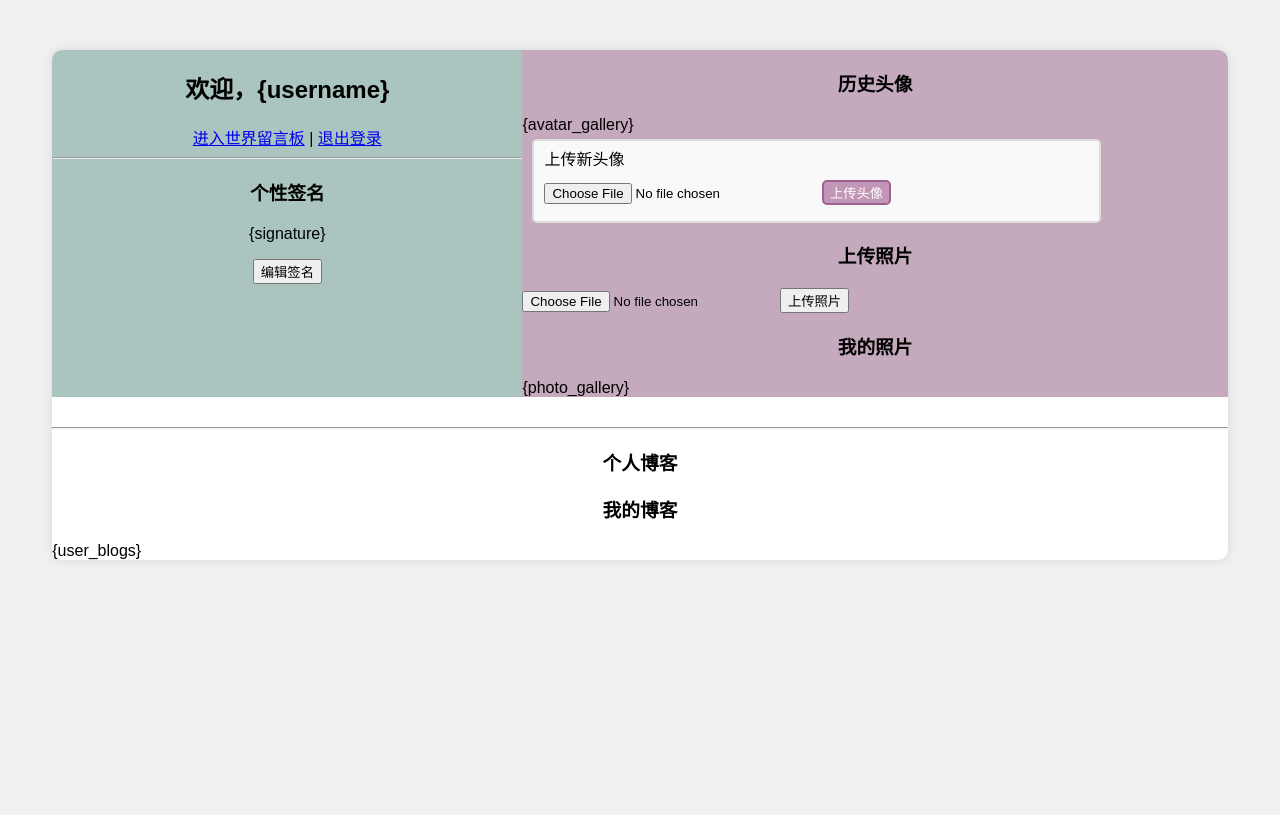
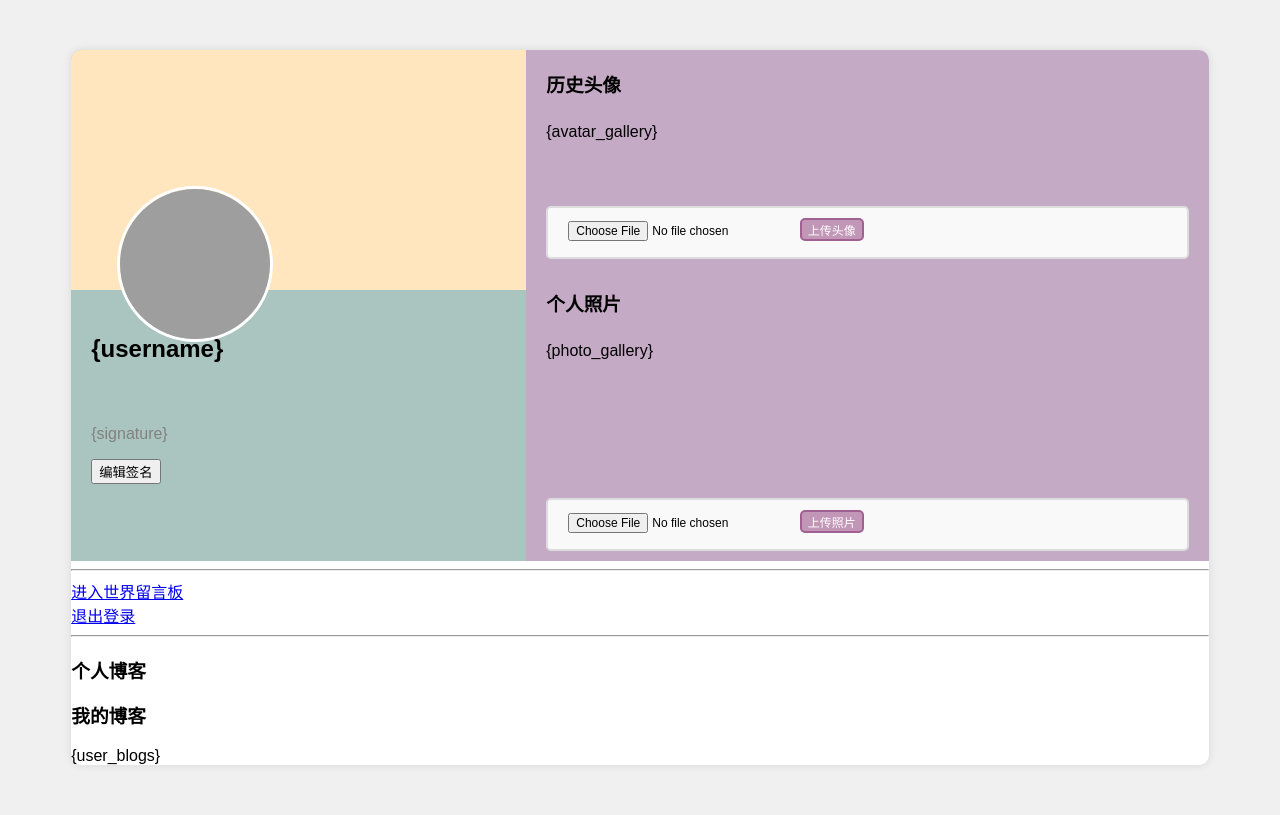
Before and after one commit to pluvo070/PHP-UserProfileSystem, a PHP site: page /user_system/templates/dashboard.tpl.html in a window 1280 px wide. Before the commit the page ends 560 px from the top, so only its background shows below. Run offline with PHP 8.4, Linux system fonts and the light colour scheme; some web fonts are replaced; grey boxes are pictures that could not be loaded.

Commit message:
优化样式

```diff
--- a/user_system/css/dashboard.css
+++ b/user_system/css/dashboard.css
@@ -13,136 +13,177 @@ body {
     font-family: 'MyCustomFont1', sans-serif;
 }
 
-/* dashboard-box.php */
-
 .dashboard-box {
-    /* display: grid;
-    grid-template-columns: repeat(10, 1fr);
-    grid-template-rows: auto;
-    grid-gap: 20px;
-    margin: 0 auto; 	将网格容器在宽屏上居中 */
-    width: 93%;
-    //padding: 20px;
+    width: 90%;
+    min-width: 600px;
     margin: 50px auto;
     background: white;
     box-shadow: 0 0 10px rgba(0, 0, 0, 0.1);
     border-radius: 10px;
 }
 
-.dashboard-box h2 {
-    text-align: center;
-    margin-bottom: 20px;
+
+
+
+/* 个人信息区布局: 包括头像个签和照片 */
+
+#profile-section {
+    display: grid;
+    grid-template-columns: repeat(10, 1fr); /*分为10份*/
+    grid-template-rows: 1fr;
+    grid-gap: 0px;
 }
 
-.dashboard-box h3 {
-    text-align: center;
-    margin-bottom: 20px;
+/* 个人信息区布局左: 当前头像 + 签名 */
+
+#profile-left {
+    grid-area: 1 / 1 / 2 / 5;
+    background-color: #aac5bf;
+    border-radius: 10px 0 0 0; /* 左上角 10px，其他角 0 */
+
+    display: grid;
+    grid-template-columns: repeat(6, 1fr);
+    grid-template-rows: repeat(4, 1fr);
+    grid-gap: 0px;
 }
 
+#profile-left-bg{ /* 头图背景 */
+    grid-area: 1 / 1 / 3 / 7;
+    background-color: #ffe6bf;
+    position: relative;
+    margin: 0;
+    border-radius: 10px 0 0 0; /* 左上角 10px，其他角 0 */
+    z-index: 1; /* 设置 z-index */
+    /*background-image: url('../dashboardbg/1.jpg');*/
+}
 
-/* 当前头像 */
-.dashboard-box img#avatarnow {
-    display: block;        /* 设置为块级元素 */
-    margin: 0 auto;        /* 自动水平居中 */
-    width: 20%;
+#avatarnow { /* 当前头像 */
+    position: absolute;
+    bottom: -22%; /* 向下悬浮一点 */
+    left: 10%;    /* 从左边开始偏移 */
+    width: 45%;
+    max-width: 150px;
+    z-index: 2;
     aspect-ratio: 1; /* 高度等于宽度 */
-    border-radius: 5%; /* 改为50%就是圆形头像 */
+    border-radius: 50%; /* 改为50%就是圆形头像 */
     object-fit: cover; /* 确保图片在框内保持其比例，裁剪多余部分以填满框 */
+    border: 3px solid #ffffff; /* 设置头像边框为 2 像素，颜色为浅灰色 */
+}
+
+#username { /* 用户名 */
+    grid-area: 3 / 1 / 4 / 7;
+    margin: 0;
+    padding: 45px 20px 0 20px;
+}
+
+#signature-display{ /* 个签 */
+    grid-area: 4 / 1 / 5 / 7;
+    margin: 0;
+    padding: 0 20px 0 20px;
+    color: #818181;
+}
+
+#signature-form{
+    padding: 0 0 0 20px;
+}
+
+/* 个人信息区布局右：头像历史 + 照片墙 */
+
+#profile-right {
+    grid-area: 1 / 5 / 2 / 11;
+    background-color: #c5aac5;
+    border-radius: 0 10px 0 0;
+
+    display: grid;
+    grid-template-columns: 1fr;
+    grid-template-rows: repeat(7, 1fr);
+    grid-gap: 0px;
+}
+
+#avatar-h3{
+    grid-area: 1 / 1 / 2 / 2;
+    margin: 0;
+    padding: 20px 20px 0 20px;
+}
+
+#avatar-gallery{ /* 历史头像 */
+    grid-area: 2 / 1 / 3 / 2;
+    margin: 0;
+    padding: 0 20px 0 20px;
+}
+
+.avatar-thumbnail { /* 每个头像 */
+    width: 10%;
+    aspect-ratio: 1; /* 高度等于宽度 */
+    border-radius: 50%; /* 改为50%就是圆形头像 */
+    object-fit: cover; /* 确保图像按比例缩放并覆盖整个元素区域，避免变形 */
     border: 2px solid #ddd; /* 设置头像边框为 2 像素，颜色为浅灰色 */
 }
 
-
-/* 上传新头像 */
-.dashboard-box #avatar-upload-div {
-    margin: 5px 10px 5px 10px;
+#avatar-upload-div { /* 上传新头像 */
+    grid-area: 3 / 1 / 4 / 2;
     border: 2px solid #ddd;
     border-radius: 5px;
+    margin: 10px 20px 10px 20px;
     background-color: #f9f9f9;
-    width: 80%;
+    padding: 10px 20px 0px 20px;
 }
 
-.dashboard-box #avatar-upload-p {
-    margin: 5px 10px 5px 10px;
-}
-
-.dashboard-box #avatar-input {
-    margin: 5px 10px 0px 10px;
+#avatar-input {  /* 上传新头像的选择处 */
+    font-size: 12px;
+    margin: 0;
     cursor: pointer;
 }
 
-.dashboard-box #avatar-upload-button {
-    margin: 5px 10px 0px 10px;
+#avatar-upload-button { /* 上传新头像的按钮 */
+    font-size: 12px;
+    margin: 0;
     background-color: #c196b6;
     color: white;
     border: 2px solid #a16092;
     border-radius: 5px;
     cursor: pointer;
-    transition: background-color 0.3s;
 }
 
-/* 历史头像 */
-.dashboard-box #avatar-gallery {
-    display: flex;
-    flex-wrap: wrap;
-    justify-content: flex-start;
-    gap: 10px;
-}
-
-.avatar-thumbnail { /* 每个头像 */
-    width: 10%;
-    aspect-ratio: 1; /* 高度等于宽度 */
-    border-radius: 5%; /* 改为50%就是圆形头像 */
-    object-fit: cover; /* 确保图像按比例缩放并覆盖整个元素区域，避免变形 */
-    border: 2px solid #ddd; /* 设置头像边框为 2 像素，颜色为浅灰色 */
+#photo-h3{ /* 个人照片 */
+    grid-area: 4 / 1 / 5 / 2;
+    margin: 0;
+    padding: 20px 20px 0 20px;
 }
 
 
-/* 个人信息区布局 */
-#profile-section {
-    display: flex;
-    flex-direction: row;
-    gap: 0px;
-    margin-bottom: 30px;
+.photo-gallery { /* 所有照片 */
+    grid-area: 5 / 1 / 7 / 2;
+    margin: 0;
+    padding: 0 20px 0 20px;
 }
 
-/* 当前头像+签名容器 */
-#profile-left {
-    flex: 0 0 40%;
-    text-align: center;
-    background-color: #aac5bf;
-    border-radius: 10px 0 0 0; /* 左上角 10px，其他角 0 */
+#photo-upload-div { /* 上传新照片 */
+    grid-area: 7 / 1 / 8 / 2;
+    border: 2px solid #ddd;
+    border-radius: 5px;
+    margin: 10px 20px 10px 20px;
+    background-color: #f9f9f9;
+    padding: 10px 20px 0px 20px;
 }
 
-/* 个性签名文本 */
-#user-signature {
-    margin-top: 10px;
-    color: #666;
+#photo-input {  /* 上传新照片的选择处 */
+    font-size: 12px;
+    margin: 0;
+    cursor: pointer;
 }
 
-/* 右侧：头像历史 + 照片墙 */
-#profile-right {
-    flex: 1;
-    background-color: #c5aabe;
-    //border: 2px solid rgb(146, 143, 143);
-    border-radius: 0 10px 0 0;
+#photo-upload-button { /* 上传新照片的按钮 */
+    font-size: 12px;
+    margin: 0;
+    background-color: #c196b6;
+    color: white;
+    border: 2px solid #a16092;
+    border-radius: 5px;
+    cursor: pointer;
 }
 
-#photo-wall {
-    display: flex;
-    flex-wrap: wrap;
-    gap: 10px;
-    margin-top: 20px;
-}
-
-.photo-thumbnail {
-    width: 15%;
-    aspect-ratio: 1;
-    border-radius: 5%;
-    object-fit: cover;
-    border: 2px solid #ccc;
-}
-
-/* 新增：博客编辑框隐藏与展示 */
+/* 博客编辑框隐藏与展示 */
 #blog-editor-form {
     display: none;
     margin-bottom: 20px;
--- a/user_system/templates/dashboard.tpl.html
+++ b/user_system/templates/dashboard.tpl.html
@@ -11,12 +11,13 @@
     <div class="dashboard-box">
         <div id="profile-section">
             <div id="profile-left">
-                <h2>欢迎，{username}</h2>
-                <a href="gbook-board.php">进入世界留言板</a> |
-                <a href="logout.php">退出登录</a>
-                <hr>
-                <!-- 签名编辑 -->
-                <h3>个性签名</h3>
+                <h2 id="username">{username}</h2>
+                <div id="profile-left-bg">
+                    <img src="{avatar}" alt="用户头像" id="avatarnow"><br>
+                </div>
+
+
+                <!-- 个签 -->
                 <div id="signature-display">
                     <p id="current-signature">{signature}</p>
                     <button id="edit-signature-btn">编辑签名</button>
@@ -30,12 +31,12 @@
                 <p id="signature-result" style="color: red;"></p>
             </div>
             <div id="profile-right">
-                <h3>历史头像</h3>
+                <h3 id="avatar-h3">历史头像</h3>
                 <!-- 历史头像 -->
                 <div id="avatar-gallery">{avatar_gallery}</div>
                 <!-- 头像上传 -->
                 <div id="avatar-upload-div">
-                    <p id="avatar-upload-p">上传新头像</p>
+                    <!--<p id="avatar-upload-p">上传新头像</p>-->
                     <form enctype="multipart/form-data" id="avatar-upload-form" >
                         <input type="file" name="avatar" required id="avatar-input">
                         <button type="submit" id="avatar-upload-button">上传头像</button>
@@ -43,17 +44,23 @@
                     <p id="upload-result" style="color:red;"></p><!-- 如果上传了错误类型文件,则显示红色提示 -->
                 </div>
                 <!-- 精选照片上传 -->
-                <h3>上传照片</h3>
-                <form action="photo-upload.php" method="post" enctype="multipart/form-data">
-                    <input type="file" name="photo" required>
-                    <input type="hidden" name="csrf_token" value="{csrf_token}">
-                    <button type="submit">上传照片</button>
-                </form>
+                <h3 id="photo-h3">个人照片</h3>
                 <!-- 精选照片展示 -->
-                <h3>我的照片</h3>
                 <div class="photo-gallery">{photo_gallery}</div>
+                <!-- 照片上传 -->
+                <div id="photo-upload-div">
+                    <form action="photo-upload.php" method="post" enctype="multipart/form-data">
+                        <input type="file" name="photo" required id="photo-input">
+                        <input type="hidden" name="csrf_token" value="{csrf_token}">
+                        <button type="submit" id="photo-upload-button">上传照片</button>
+                    </form>
+                </div>
             </div>
         </div>
+
+        <hr>
+        <a href="gbook-board.php">进入世界留言板</a><br>
+        <a href="logout.php">退出登录</a>
 
         <hr>
 
```
Also changed, not shown: user_system/dashboard.php (+9 -0 lines), 1 other file.
